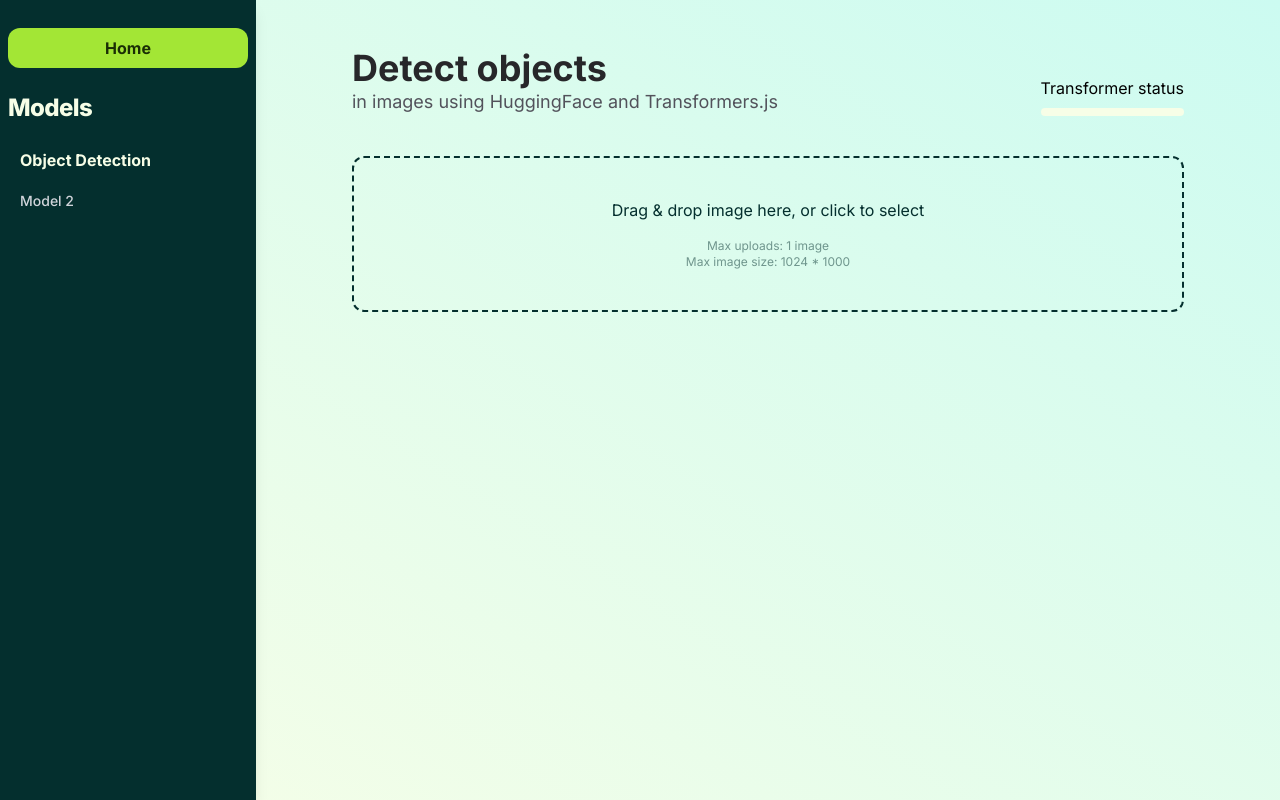
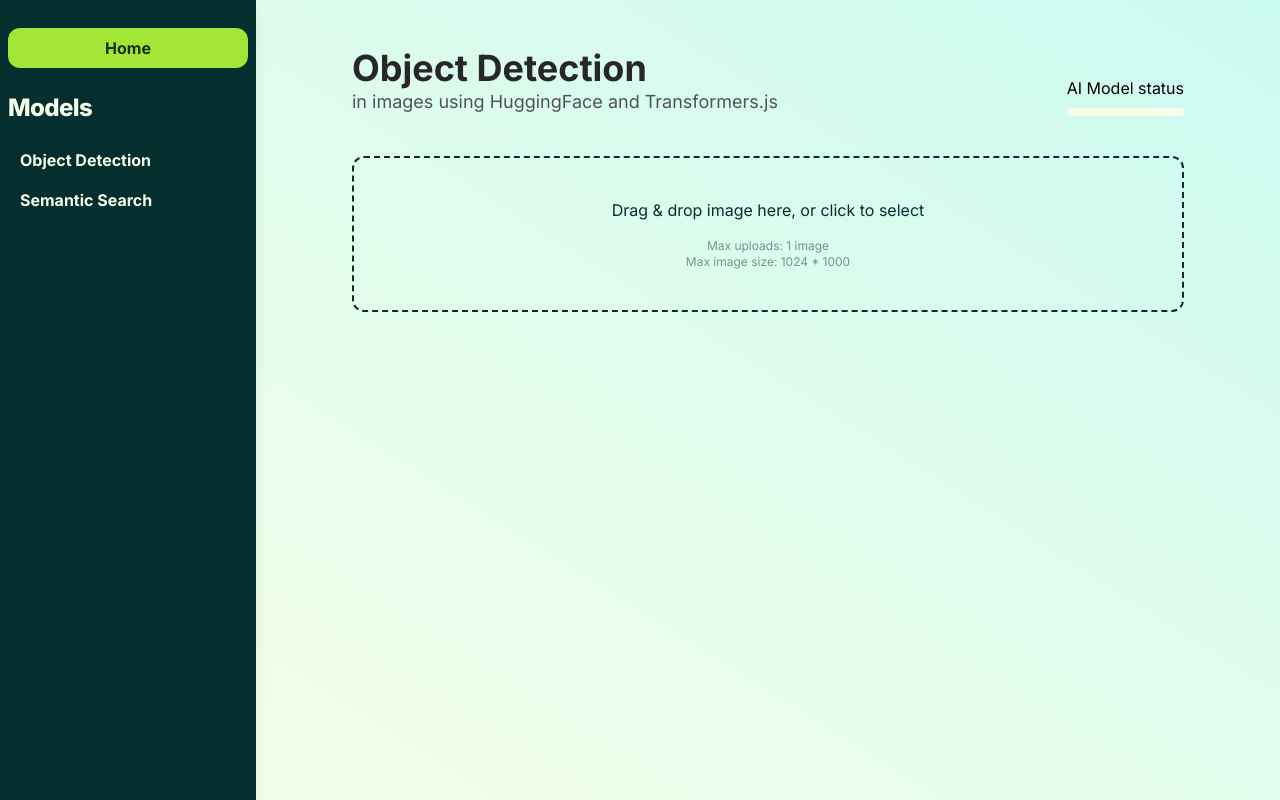
Before and after one commit to didoslavov/visionarai, a Next.js app: page /object-detection in a window 1280 px wide. Built offline with nearby package versions, Linux system fonts and the light colour scheme.

Commit message:
refactor object detection component

```diff
--- a/src/app/object-detection/page.tsx
+++ b/src/app/object-detection/page.tsx
@@ -4,6 +4,8 @@ import { useCallback, useEffect, useRef, useState } from 'react';
 import { Progress } from '@/components/ui/progress';
 import { BiCheckDouble } from 'react-icons/bi';
 import Dropzone from '@/components/layout/dropzone';
+import Status from '@/components/ui/status';
+import ModelHeader from '@/components/ui/model-header';
 
 export type TransformerData = {
     score: number;
@@ -16,7 +18,7 @@ export type TransformerData = {
     };
 };
 
-export default function Home() {
+export default function ObjectDetection() {
     const [result, setResult] = useState<TransformerData[] | null>(null);
     const [progress, setProgress] = useState(0);
     const [ready, setReady] = useState<boolean | null>(null);
@@ -66,21 +68,8 @@ export default function Home() {
         <section className="py-12 flex-1">
             <div className="container max-w-4xl">
                 <div className="flex justify-between items-end">
-                    <div>
-                        <h1 className="text-4xl font-bold text-zinc-800">Detect objects</h1>
-                        <h3 className="text-lg text-zinc-600">in images using HuggingFace and Transformers.js</h3>
-                    </div>
-                    {ready ? (
-                        <div className="flex font-bold items-center justify-end gap-2 text-emerald-600">
-                            <p>Transformer Ready</p>
-                            <BiCheckDouble className="text-3xl" />
-                        </div>
-                    ) : (
-                        <div className="text-end">
-                            <p>Transformer status</p>
-                            {!ready && <Progress value={progress} />}
-                        </div>
-                    )}
+                    <ModelHeader heading="Object Detection" sub="in images using HuggingFace and Transformers.js" />
+                    <Status ready={ready} progress={progress} />
                 </div>
                 <Dropzone
                     status={status}
--- a/src/components/layout/dropzone.tsx
+++ b/src/components/layout/dropzone.tsx
@@ -6,7 +6,7 @@ import type { TransformerData } from '@/app/object-detection/page';
 import Image from 'next/image';
 import Frame from '../ui/image-frame';
 import { IoMdClose } from 'react-icons/io';
-import { cn } from '@/lib/utils';
+import { cn } from '@/utils/cn';
 
 type DropzoneProps = {
     status: string;
--- a/src/components/ui/navigation.tsx
+++ b/src/components/ui/navigation.tsx
@@ -1,8 +1,13 @@
 import Link from 'next/link';
+
+const links = [
+    { href: '/object-detection', label: 'Object Detection' },
+    { href: '/semantic-search', label: 'Semantic Search' },
+];
 
 const SideNav = () => {
     return (
-        <div className="h-screen bg-teal-950 shadow-lg text-lime-50 w-64 space-y-6 py-7 px-2 inset-y-0 transform transition-transform duration-200 ease-in-out">
+        <div className="sticky h-screen bg-teal-950 shadow-lg text-lime-50 w-64 space-y-6 py-7 px-2 inset-y-0 transform transition-transform duration-200 ease-in-out">
             <Link
                 href="/"
                 className="text-center block text-lime-950 rounded-xl font-bold bg-lime-400 hover:bg-lime-500 transition-colors duration-300 px-3 py-2">
@@ -11,21 +16,15 @@ const SideNav = () => {
             <h2 className="text-2xl font-extrabold tracking-tight">Models</h2>
             <nav>
                 <ul className="space-y-4">
-                    <li>
-                        <Link
-                            href="/object-detection"
-                            className="text-lime-50 font-bold hover:text-lime-200 transition-colors duration-300 px-3 py-2 rounded-md">
-                            Object Detection
-                        </Link>
-                    </li>
-                    <li>
-                        <Link
-                            href="/model2"
-                            className="text-gray-300 hover:bg-gray-700 hover:text-white px-3 py-2 rounded-md text-sm font-medium">
-                            Model 2
-                        </Link>
-                    </li>
-                    {/* Add more links for each model */}
+                    {links.map(({ href, label }) => (
+                        <li key={`${href}${label}`}>
+                            <Link
+                                href={href}
+                                className="text-lime-50 font-bold hover:text-lime-200 transition-colors duration-300 px-3 py-2 rounded-md">
+                                {label}
+                            </Link>
+                        </li>
+                    ))}
                 </ul>
             </nav>
         </div>
```
